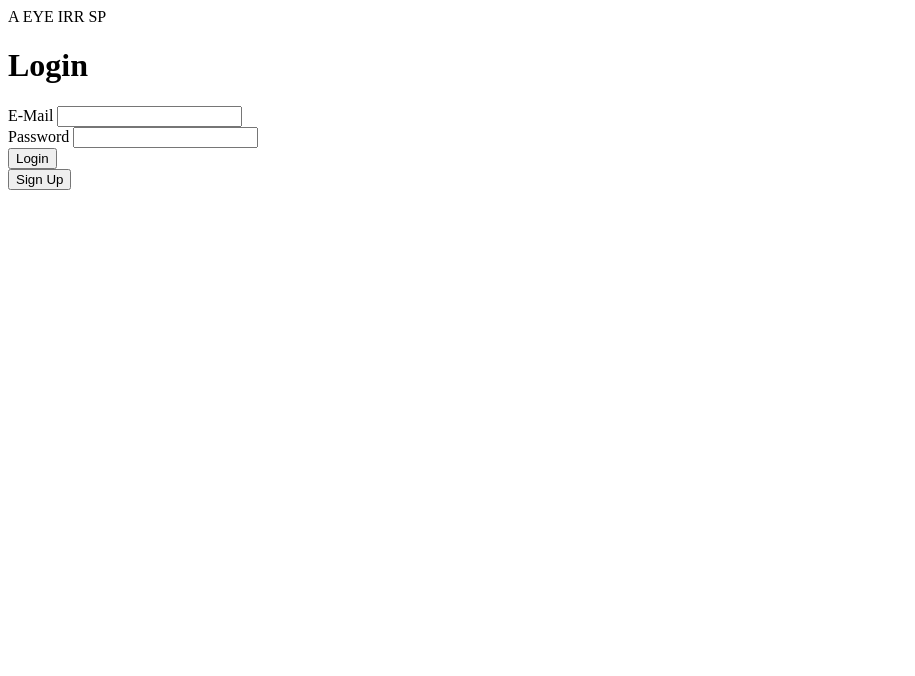
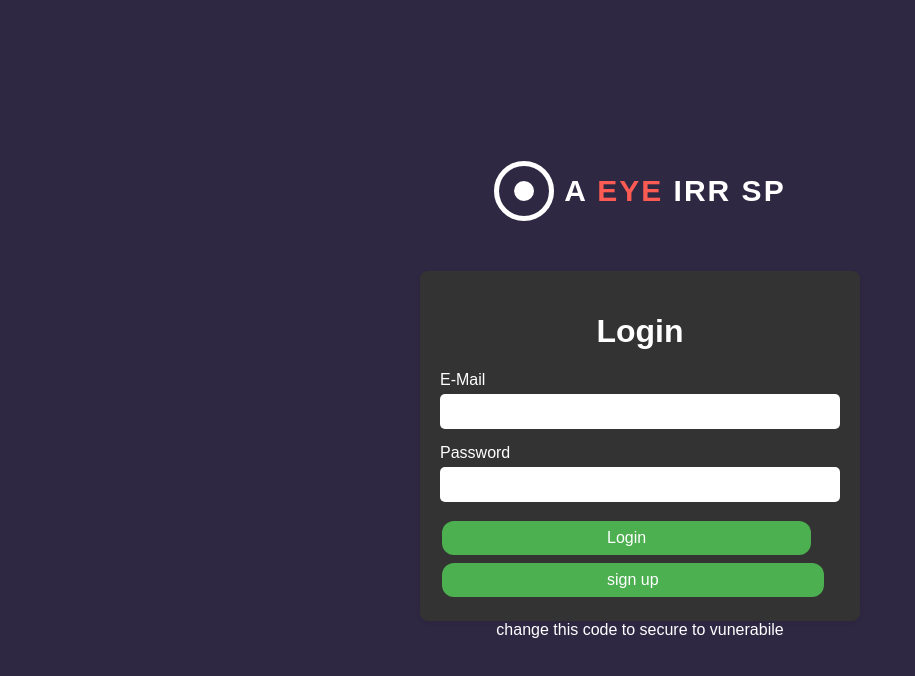
Before and after one commit to S2ree970ram/Acedemic-project, a plain HTML site: page index.html in a window 1280 px wide. Shown: the whole page, without its empty margins (0-915 px from the left). Drawn offline with Linux system fonts and the light colour scheme.

Commit message:
Update index.html

```diff
--- a/index.html
+++ b/index.html
@@ -5,7 +5,191 @@
     <meta name="viewport" content="width=device-width, initial-scale=1.0">
     <title>Login</title>
     <style>
-        /* Your existing CSS styles */
+        body {
+            font-family: Arial, sans-serif;
+            margin: 0;
+            padding: 0;
+            background: hsl(256, 26%, 21%);
+            color: white;
+            display: flex;
+            flex-direction: column;
+            justify-content: center;
+            align-items: center;
+            height: 100vh;
+        }
+
+        .logo {
+            display: flex;
+            align-items: center;
+            font-family: Arial, sans-serif;
+            color: white;
+            margin-bottom: 50px;
+            animation: fadeIn 5s ease-in-out;
+        }
+
+        .logo .eye {
+            width: 50px;
+            height: 50px;
+            border: 5px solid white;
+            border-radius: 50%;
+            display: flex;
+            justify-content: center;
+            align-items: center;
+            margin-right: 10px;
+            animation: spin 4s linear infinite;
+        }
+
+        .logo .eye::before {
+            content: '';
+            width: 20px;
+            height: 20px;
+            background: white;
+            border-radius: 50%;
+        }
+
+        .logo .text {
+            font-size: 30px;
+            font-weight: bold;
+            letter-spacing: 2px;
+        }
+
+        .logo .text .highlight {
+            color: #fb5b53;
+        }
+
+        .login-container {
+            background: #333;
+            padding: 20px;
+            border-radius: 8px;
+            box-shadow: 0 2px 5px rgba(0, 0, 0, 0.1);
+            max-width: 400px;
+            width: 100%;
+            position: relative;
+        }
+
+        h1 {
+            text-align: center;
+            color: #fff;
+            animation: fadeIn 2s ease-in-out;
+        }
+
+        .form-group {
+            margin-bottom: 15px;
+        }
+
+        .form-group label {
+            display: block;
+            margin-bottom: 5px;
+        }
+
+        .form-group input {
+            width: 100%;
+            padding: 10px;
+            border: none;
+            border-radius: 5px;
+            box-sizing: border-box;
+            transition: all 0.3s ease;
+        }
+
+        .form-group input:focus {
+            border: 2px solid #fb5b53;
+            outline: none;
+            background: #444;
+        }
+
+       .glossy-button {
+            background-color: #4CAF50;
+            border: none;
+            color: white;
+            padding: 8px 165px;
+            text-align: center;
+            text-decoration: none;
+            display: inline-block;
+            font-size: 16px;
+            margin: 4px 2px;
+            cursor: pointer;
+            border-radius: 12px;
+            position: relative;
+            overflow: hidden;
+        }
+        .glossy-button a {
+            color: white;
+            text-decoration: none;
+        }
+        .glossy-button::before {
+            content: "";
+            position: absolute;
+            top: 0;
+            left: 0;
+            width: 100%;
+            height: 100%;
+            background: linear-gradient(to top left, rgba(255, 255, 255, 0.3), rgba(255, 255, 255, 0.1));
+            border-radius: 12px;
+            transform: translate(-100%, 0) rotate(-45deg);
+            transition: transform 0.5s;
+        }
+        .glossy-button:hover::before {
+            transform: translate(100%, 0) rotate(-45deg);
+        }
+
+        .spinner-box {
+            display: none;
+            width: 100%;
+            height: 100%;
+            position: absolute;
+            top: 0;
+            left: 0;
+            justify-content: center;
+            align-items: center;
+            background-color: rgba(0, 0, 0, 0.5);
+        }
+
+        .configure-border-1, .configure-border-2 {
+            width: 115px;
+            height: 115px;
+            padding: 3px;
+            position: absolute;
+            display: flex;
+            justify-content: center;
+            align-items: center;
+        }
+
+        .configure-border-1 {
+            background: #fb5b53;
+            animation: configure-clockwise 3s ease-in-out 0s infinite alternate;
+        }
+
+        .configure-border-2 {
+            background: #fff;
+            transform: rotate(45deg);
+            animation: configure-xclockwise 3s ease-in-out 0s infinite alternate;
+        }
+
+        .configure-core {
+            width: 100%;
+            height: 100%;
+            background-color: #1d2630;
+        }
+
+        @keyframes spin {
+            0% { transform: rotate(0deg); }
+            100% { transform: rotate(360deg); }
+        }
+
+        @keyframes fadeIn {
+            from { opacity: 0; }
+            to { opacity: 1; }
+        }
+
+        @keyframes configure-clockwise {
+            0% { transform: rotate(0deg); }
+            100% { transform: rotate(360deg); }
+        }
+
+        @keyframes configure-xclockwise {
+            0% { transform: rotate(45deg); }
+            100% { transform: rotate(-315deg); }
+        }
     </style>
 </head>
 <body>
@@ -26,11 +210,12 @@
             <input type="password" id="loginPassword" required>
         </div>
         <button class="glossy-button" onclick="login()">Login</button></br>
-        <button class="glossy-button" onclick="reg()">Sign Up</button>
+		 <button class="glossy-button" onclick="reg()">sign up</button>
         <div class="spinner-box" id="spinner">
             <div class="configure-border-1">
                 <div class="configure-core"></div>
             </div>
+
             <div class="configure-border-2">
                 <div class="configure-core"></div>
             </div>
@@ -38,67 +223,35 @@
     </div>
 
     <script>
-        // Redirect to the sign-up page
 	function reg() {
+
     window.location.href = 'sign up.html';
 }
 
-        // Sanitize user input to prevent XSS
-        function sanitizeInput(input) {
-            return input.replace(/</g, '&lt;').replace(/>/g, '&gt;');
-        }
+         function login() {
+    const email = document.getElementById('loginEmail').value;
+    const password = document.getElementById('loginPassword').value;
 
-        // Validate email format
-        function validateEmail(email) {
-            const emailRegex = /^[^\s@]+@[^\s@]+\.[^\s@]+$/;
-            return emailRegex.test(email);
-        }
-
-        // Validate password (minimum 8 characters)
-        function validatePassword(password) {
-            return password.length >= 8;
-        }
-
-        // Simulate hashing (for demonstration purposes only)
-        function hashPassword(password) {
-            // In a real-world scenario, use a library like bcrypt to hash passwords
-            return btoa(password); // Base64 encoding (not secure for production)
-        }
-
-        // Login function
-        function login() {
-            const email = sanitizeInput(document.getElementById('loginEmail').value);
-            const password = sanitizeInput(document.getElementById('loginPassword').value);
-
-            // Validate inputs
-            if (!validateEmail(email)) {
-                alert('Please enter a valid email address.');
-                return;
-            }
-            if (!validatePassword(password)) {
-                alert('Password must be at least 8 characters long.');
+    if (!email || !password) {
+        alert('Please fill in both email and password.');
         return;
     }
 
-            // Show spinner
     document.getElementById('spinner').style.display = 'flex';
 
-            // Simulate a delay for authentication
-            setTimeout(() => {
     const user = JSON.parse(localStorage.getItem('user'));
 
-                // Check if user exists and credentials match
-                if (user && user.email === email && user.password === hashPassword(password)) {
+    setTimeout(() => {
+        if (user && user.email === email && user.password === password) {
             alert('Login successful!');
             window.location.href = 'Main Page.html';
         } else {
             alert('Invalid email or password.');
+            document.getElementById('spinner').style.display = 'none';
         }
-
-                // Hide spinner
-                document.getElementById('spinner').style.display = 'none';
     }, 2000);
 }
     </script>
 </body>
 </html>
+ change this code to secure to vunerabile
```
Lines whose indentation alone changed are shown as unchanged.
